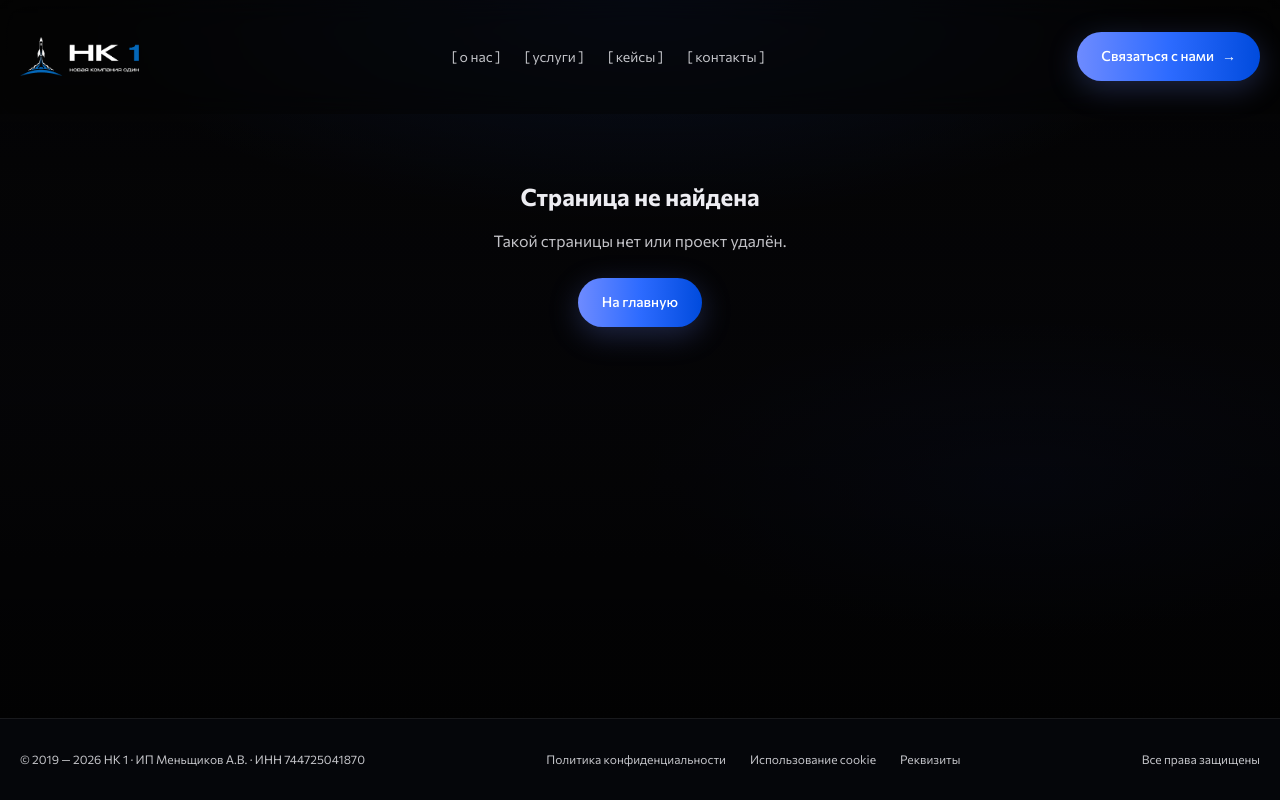
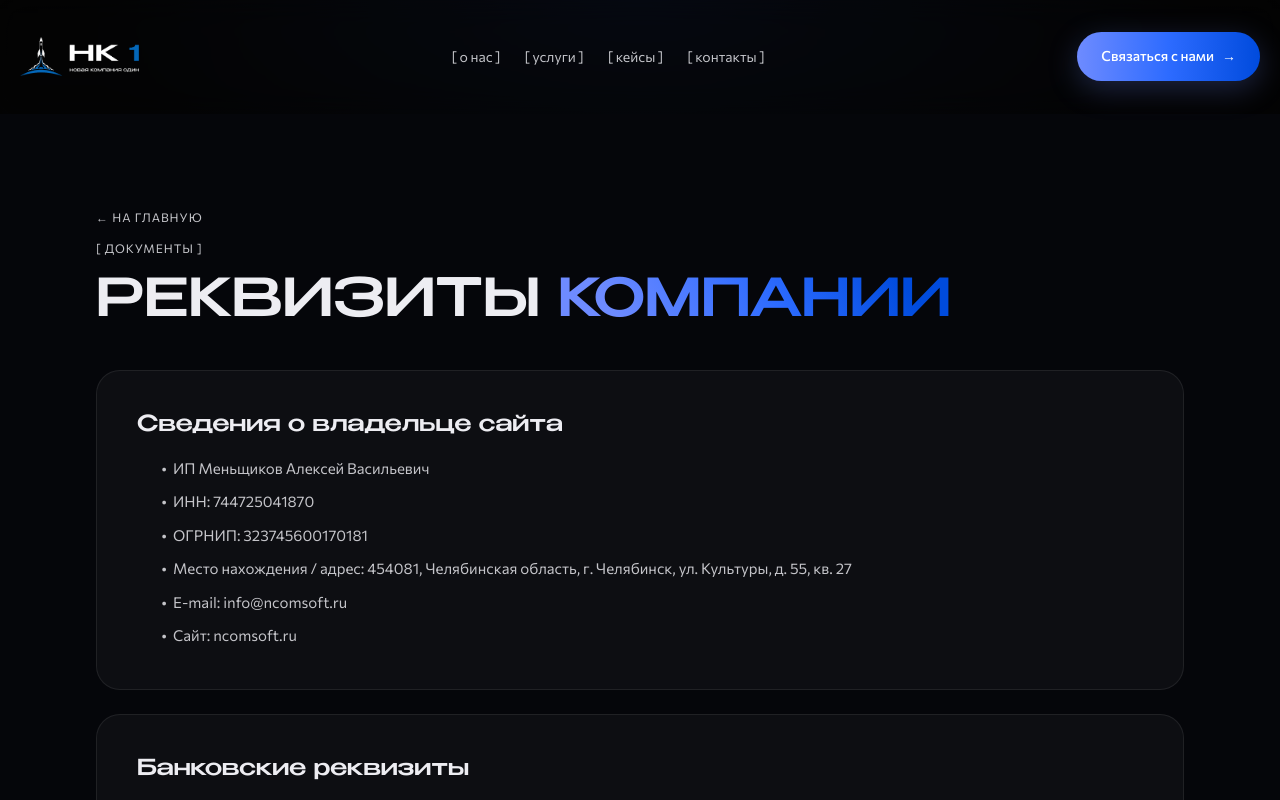
Before and after one commit to manuilsky/NC-ONE-redisign-next, a Next.js app: page /requisites in a window 1280 px wide. Before the commit this address had no page. Shown: the top 800 px of the page. Built offline with nearby package versions, Linux system fonts and the light colour scheme.

Commit message:
Add new page payment details and styles

```diff
--- a/app/globals.css
+++ b/app/globals.css
@@ -31,6 +31,7 @@
   --header-h: 7.0625rem;
   --glow: 0 8px 30px rgba(110, 139, 255, 0.25);
   --font-display: "Benzin", sans-serif;
+  --font-display-medium: "Benzin-Medium", "Benzin", sans-serif;
   --font-weight-heading: 500;
   --font-weight-stat: 600;
   --font-weight-display-bold: 700;
@@ -50,6 +51,15 @@
   src: url("/fonts/Benzin-Medium.woff2") format("woff2"),
     url("/fonts/Benzin-Medium.woff") format("woff");
   font-weight: 500;
+  font-style: normal;
+  font-display: swap;
+}
+
+@font-face {
+  font-family: "Benzin-Medium";
+  src: url("/fonts/Benzin-Medium.woff2") format("woff2"),
+    url("/fonts/Benzin-Medium.woff") format("woff");
+  font-weight: 400;
   font-style: normal;
   font-display: swap;
 }
--- /dev/null
+++ b/app/requisites/page.module.css
@@ -0,0 +1,212 @@
+.page {
+  position: relative;
+  background: var(--bg);
+}
+
+.hero {
+  padding: 6rem 0 2.5rem;
+}
+
+.body {
+  padding: 0 0 6rem;
+}
+
+.inner {
+  width: min(100% - 12rem, var(--container));
+  margin-inline: auto;
+}
+
+.hero .inner {
+  display: flex;
+  flex-direction: column;
+  align-items: flex-start;
+  gap: 1rem;
+}
+
+.back,
+.label {
+  margin: 0;
+  color: var(--muted);
+  font-family: var(--font-body), "Segoe UI", sans-serif;
+  font-size: 0.75rem;
+  font-weight: 400;
+  line-height: 1.25;
+  letter-spacing: 0.08em;
+  text-transform: uppercase;
+}
+
+.back {
+  display: inline-block;
+  transition: color 0.2s ease;
+}
+
+.back:hover,
+.back:focus-visible {
+  color: var(--text);
+}
+
+.back:focus-visible {
+  outline: 1px solid rgba(110, 139, 255, 0.7);
+  outline-offset: 2px;
+}
+
+.title {
+  margin: 0;
+  max-width: 100%;
+  font-family: var(--font-display-medium);
+  font-size: 3.25rem;
+  font-weight: 400;
+  line-height: 1.12;
+  letter-spacing: 0;
+  text-transform: uppercase;
+  color: var(--text);
+}
+
+.titleWord,
+.titleAccent {
+  font-family: var(--font-display-medium);
+  font-size: inherit;
+  font-weight: 400;
+  font-synthesis: none;
+  line-height: inherit;
+  letter-spacing: inherit;
+  text-transform: inherit;
+}
+
+.titleAccent {
+  display: inline-block;
+  width: max-content;
+  max-width: 100%;
+  background-image: linear-gradient(
+    60.11deg,
+    #6e8bff 14.6%,
+    #2d6bff 54.74%,
+    #004bdd 87.59%
+  );
+  -webkit-background-clip: text;
+  background-clip: text;
+  -webkit-text-fill-color: transparent;
+  color: transparent;
+}
+
+.blocks {
+  display: flex;
+  flex-direction: column;
+  gap: 1.5rem;
+}
+
+.card {
+  box-sizing: border-box;
+  display: flex;
+  flex-direction: column;
+  gap: 1rem;
+  padding: 2.5rem;
+  border-radius: var(--radius-lg);
+  border: 1px solid rgba(255, 255, 255, 0.078);
+  background: rgba(255, 255, 255, 0.035);
+}
+
+.cardTitle {
+  margin: 0;
+  font-family: var(--font-display-medium);
+  font-size: 1.375rem;
+  font-weight: 400;
+  line-height: 1.3;
+  letter-spacing: 0;
+  color: var(--text);
+}
+
+.list {
+  display: flex;
+  flex-direction: column;
+  gap: 0.5rem;
+  margin: 0;
+  padding: 0 0 0 1.5rem;
+  list-style: none;
+}
+
+.item {
+  color: var(--muted);
+  font-family: var(--font-body), "Segoe UI", sans-serif;
+  font-size: 0.9375rem;
+  font-weight: 400;
+  line-height: 1.7;
+}
+
+.item::before {
+  content: "•  ";
+  white-space: pre;
+}
+
+.itemLink {
+  color: inherit;
+  text-decoration: none;
+  transition: color 0.2s ease;
+}
+
+.itemLink:hover,
+.itemLink:focus-visible {
+  color: var(--text);
+}
+
+.itemLink:focus-visible {
+  outline: 1px solid rgba(110, 139, 255, 0.7);
+  outline-offset: 2px;
+}
+
+@media (max-width: 1200px) {
+  .hero {
+    padding: 5.5rem 0 2rem;
+  }
+
+  .body {
+    padding: 0 0 4rem;
+  }
+
+  .inner {
+    width: min(100% - 3rem, var(--container));
+  }
+
+  .title {
+    font-size: 2.5rem;
+    line-height: 1.05;
+    letter-spacing: -0.01em;
+  }
+
+  .blocks {
+    gap: 1rem;
+  }
+
+  .card {
+    padding: 2rem;
+  }
+
+  .cardTitle {
+    font-size: 1.125rem;
+    line-height: 1.2;
+  }
+}
+
+@media (max-width: 720px) {
+  .hero {
+    padding: 5rem 0 2rem;
+  }
+
+  .inner {
+    width: min(100% - 2rem, var(--container));
+  }
+
+  .title {
+    font-size: 1.625rem;
+    line-height: 1.05;
+    letter-spacing: -0.01em;
+  }
+
+  .titleAccent {
+    display: block;
+  }
+
+  .card {
+    padding: 2rem 1.25rem;
+  }
+}
--- /dev/null
+++ b/app/requisites/page.tsx
@@ -0,0 +1,63 @@
+import type { Metadata } from "next";
+import Link from "next/link";
+import { requisites } from "@/data/requisites";
+import styles from "./page.module.css";
+
+export const metadata: Metadata = {
+  title: "Реквизиты",
+  description: "Реквизиты компании НК 1: сведения о владельце сайта и банковские реквизиты.",
+};
+
+export default function RequisitesPage() {
+  return (
+    <section className={styles.page}>
+      <div className={styles.hero}>
+        <div className={styles.inner}>
+          <Link href={requisites.backHref} className={styles.back}>
+            {requisites.backLabel}
+          </Link>
+          <p className={styles.label}>{requisites.label}</p>
+          <h1 className={styles.title}>
+            <span className={styles.titleWord}>{requisites.title}</span>{" "}
+            <span className={styles.titleAccent}>{requisites.titleAccent}</span>
+          </h1>
+        </div>
+      </div>
+
+      <div className={styles.body}>
+        <div className={`${styles.inner} ${styles.blocks}`}>
+          {requisites.blocks.map((block) => (
+            <article key={block.title} className={styles.card}>
+              <h2 className={styles.cardTitle}>{block.title}</h2>
+              <ul className={styles.list}>
+                {block.items.map((item) => (
+                  <li
+                    key={"text" in item ? item.text : item.value}
+                    className={styles.item}
+                  >
+                    {"text" in item ? (
+                      item.text
+                    ) : (
+                      <>
+                        {item.prefix}
+                        <a
+                          href={item.href}
+                          className={styles.itemLink}
+                          {...(item.external
+                            ? { target: "_blank", rel: "noopener noreferrer" }
+                            : {})}
+                        >
+                          {item.value}
+                        </a>
+                      </>
+                    )}
+                  </li>
+                ))}
+              </ul>
+            </article>
+          ))}
+        </div>
+      </div>
+    </section>
+  );
+}
--- /dev/null
+++ b/data/requisites.ts
@@ -0,0 +1,49 @@
+export type RequisiteItem =
+  | { text: string }
+  | { prefix: string; href: string; value: string; external?: boolean };
+
+export type RequisiteBlock = {
+  title: string;
+  items: RequisiteItem[];
+};
+
+export const requisites = {
+  backHref: "/",
+  backLabel: "←  на главную",
+  label: "[ документы ]",
+  title: "Реквизиты",
+  titleAccent: "компании",
+  blocks: [
+    {
+      title: "Сведения о владельце сайта",
+      items: [
+        { text: "ИП Меньщиков Алексей Васильевич" },
+        { text: "ИНН: 744725041870" },
+        { text: "ОГРНИП: 323745600170181" },
+        {
+          text: "Место нахождения / адрес: 454081, Челябинская область, г. Челябинск, ул. Культуры, д. 55, кв. 27",
+        },
+        {
+          prefix: "E-mail: ",
+          href: "mailto:info@ncomsoft.ru",
+          value: "info@ncomsoft.ru",
+        },
+        {
+          prefix: "Сайт: ",
+          href: "https://ncomsoft.ru",
+          value: "ncomsoft.ru",
+          external: true,
+        },
+      ],
+    },
+    {
+      title: "Банковские реквизиты",
+      items: [
+        { text: "Р/с: 40802810900005336335" },
+        { text: "Банк: АО «Т-Банк»" },
+        { text: "БИК: 044525974" },
+        { text: "К/с: 30101810145250000974" },
+      ],
+    },
+  ] satisfies RequisiteBlock[],
+};
```
